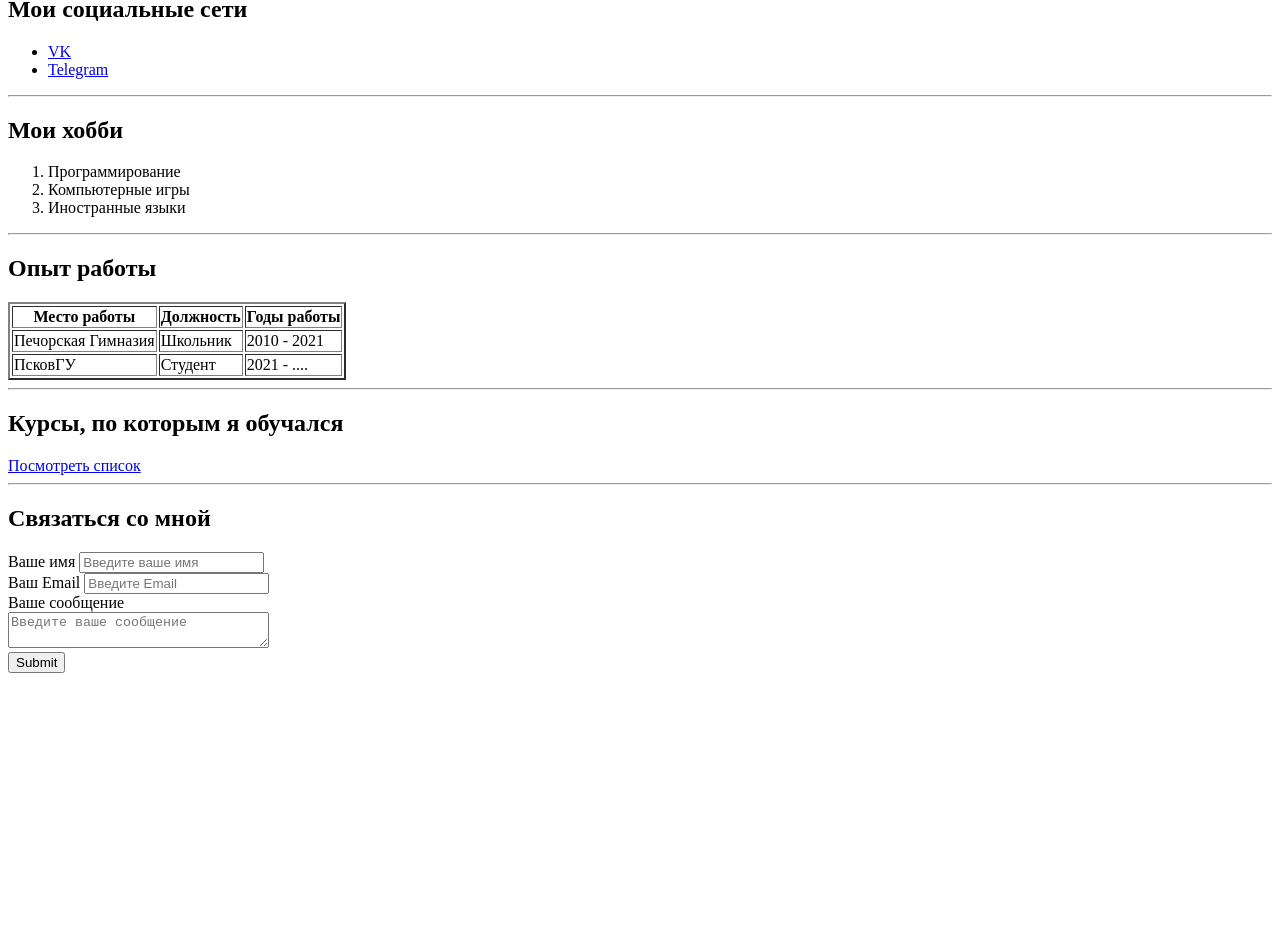
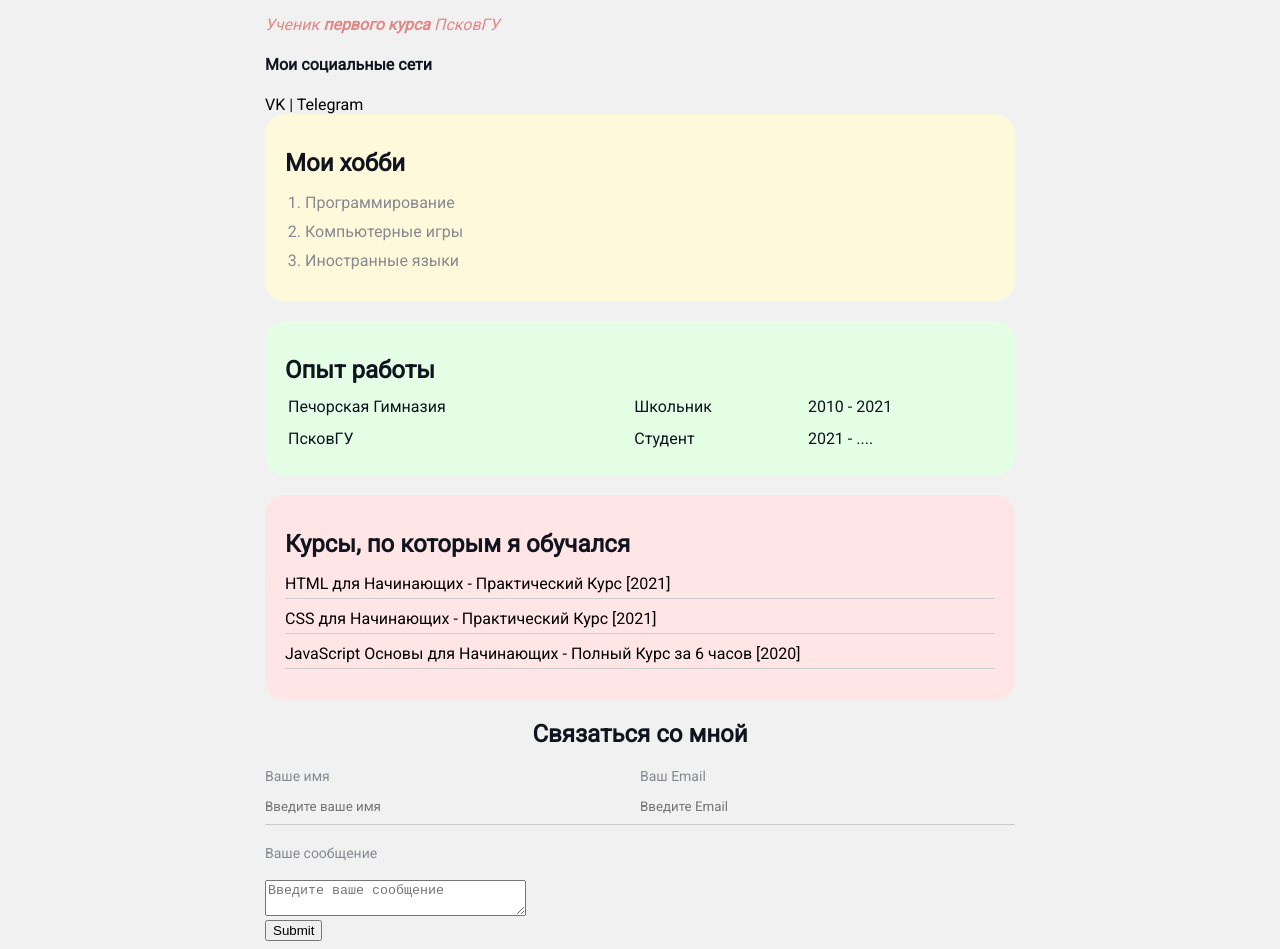
Before and after one commit to sprnik/HTML-Learning-CV, a plain HTML site: page index.html in a window 1280 px wide. Shown: the part 278-1227 px from the top of the page. Before the commit the page ends 959 px from the top, so only its background shows below. Drawn offline with Linux system fonts and the light colour scheme.

Commit message:
Add files via upload

```diff
--- a/index.html
+++ b/index.html
@@ -3,45 +3,33 @@
     <head>
         <meta charset="UTF-8">
         <title>Nikita CV</title>
+        <link rel="stylesheet" href="styles.css">
     </head>
 
     <body>
-        <table cellspacing="15">
-            <tr>
-                <td><img src="me.jpg" alt="avatar" width="200"></td>
-                <td><h1>Спирин Никита</h1>
-                    <p><em>Ученик <strong>первого курса</strong> ПсковГУ</em></p></td>
-            </tr>
-        </table>
+        <div class="container">
+            <div class="info">
+                <img src="me.jpg" alt="avatar" class="avatar">
+                <h1>Спирин Никита</h1>
+                <p>Ученик <strong>первого курса</strong> ПсковГУ</p>
+                <h4>Мои социальные сети</h4>
+                <a href="https://vk.com/spr_nik" target="_blank">VK</a>
+                |
+                <a href="https://t.me/pukpukkakkakpispis" target="_blank">Telegram</a>
+            </div>
 
-        <hr>
-
-        <h2>Мои социальные сети</h2>
-        <ul>
-            <li> <a href="https://vk.com/spr_nik" target="_blank">VK</a></li>
-            <li> <a href="https://t.me/pukpukkakkakpispis" target="_blank">Telegram</a> </li>
-        </ul>
-
-        <hr>
-
+            <div class="card bg-yellow">
                 <h2>Мои хобби</h2>
-        <ol>
+                <ol class="list">
                     <li>Программирование</li>
                     <li>Компьютерные игры</li>
                     <li>Иностранные языки</li>
                 </ol>
+            </div>
 
-        <hr>
-
+            <div class="card bg-green">
                 <h2>Опыт работы</h2>
-        <table border="2">
-            <thead>
-                <tr>
-                    <th>Место работы</th>
-                    <th>Должность</th>
-                    <th>Годы работы</th>
-                </tr>
-            </thead>
+                <table class="table">
                     <tbody>
                         <tr>
                             <td>Печорская Гимназия</td>
@@ -55,33 +43,41 @@
                         </tr>
                     </tbody>
                 </table>
+            </div>
 
-        <hr>
+            <div class="card bg-red">
+                <h2>Курсы, по которым я обучался</h2>
+                <ul class="link-list">
+                    <li><a href="https://www.youtube.com/watch?v=DOEtVdkKwcU" target="_blank">HTML для Начинающих - Практический Курс [2021]</a></li>
+                    <li><a href="https://www.youtube.com/watch?v=SpCUuyZZTp8" target="_blank">CSS для Начинающих - Практический Курс [2021]</a></li>
+                    <li><a href="https://www.youtube.com/watch?v=Bluxbh9CaQ0" target="_blank">JavaScript Основы для Начинающих - Полный Курс за 6 часов [2020]</a></li>
+                </ul>
+            </div>
 
-        <h2>Курсы, по которым я обучался</h2>
-        <a href="courses.html">Посмотреть список</a>
-
-        <hr>
-
+            <div class="contact">
                 <h2>Связаться со мной</h2>
                 <form action="/">
+                    <div class="row">
+                        <div class="form-group">
                             <label for="name">Ваше имя</label>
                             <input type="text" id="name" placeholder="Введите ваше имя">
+                        </div>
 
-            <br>
-
+                        <div class="form-group">
                             <label for="email">Ваш Email</label>
                             <input type="email" id="email" placeholder="Введите Email">
+                        </div>
+                    </div>
 
-            <br>
-
+                    <div class="form-group">
                         <label for="text">Ваше сообщение</label>
                         <br>
                         <textarea id="text" placeholder="Введите ваше сообщение" rows="2" cols="30"></textarea>
-
-            <br>
+                    </div>
 
                     <input type="submit">
                 </form>
+            </div>
+        </div>
     </body>
 </html>
--- /dev/null
+++ b/styles.css
@@ -0,0 +1,126 @@
+@import url('https://fonts.googleapis.com/css2?family=Roboto&display=swap');
+
+body {
+    background-color: #f1f1f1;
+    color: #0f141e;
+    font-size: 16px;
+    font-weight: normal;
+    font-family: 'Roboto', sans-serif;
+}
+
+a {
+    color: black;
+    text-decoration: none;
+}
+
+a:hover {
+    text-decoration: underline;
+}
+
+a:visited {
+    color: gray;
+}
+
+.avatar{
+    width: 200px;
+    border-radius: 28px;
+    box-shadow: 4px 4px 14px rgba(0, 0, 0, 0.25);
+}
+
+.info p {
+    color: rgba(220, 111, 111, 0.8);
+    margin: 0;
+    font-style: italic;
+    margin-bottom: 20px;
+   /* text-transform: uppercase; */
+   /* letter-spacing: 2px; */
+   /* word-spacing: 2px; */
+}
+
+.container{
+    max-width: 750px;
+    margin: auto;
+}
+
+.card {
+    padding: 15px 20px;
+    margin-bottom: 20px;
+    border-radius: 20px;
+
+}
+
+.bg-yellow {
+    background: #fff9dc;
+}
+
+.bg-green {
+    background: #e5ffe7;
+}
+
+.bg-red {
+    background: #ffe5e5;
+}
+
+.card h2 {
+    margin-bottom: 10px;
+}
+
+.list {
+    padding: 0 20px;
+}
+
+.list li {
+    color: #86898f;
+    margin-bottom: 10px;
+}
+
+.table {
+    width: 100%;
+}
+
+.table td {
+    padding-bottom: 10px;
+}
+
+.link-list {
+    list-style: none;
+    padding: 0;
+}
+
+.link-list li {
+    margin-bottom: 10px;
+    padding-bottom: 5px;
+    border-bottom: 1px solid #ccc;
+}
+
+.contact h2 {
+    text-align: center;
+}
+
+.form-group label {
+    display: block;
+    font-size: 14px;
+    color: #86898f;
+}
+
+.form-group input,
+.font-group textarea {
+    width: 100%;
+    box-sizing: border-box;
+    border: none;
+    background: transparent;
+    border-bottom: 1px solid #ccc;
+    color: #000;
+    padding: 15px 0 10px;
+    outline: none;
+    font-family: inherit;
+}
+
+.row {
+    display: flex;
+    margin-bottom: 20px;
+}
+
+.row > .form-group {
+    width: 50%;
+}
```
Lines whose indentation alone changed are shown as unchanged.
